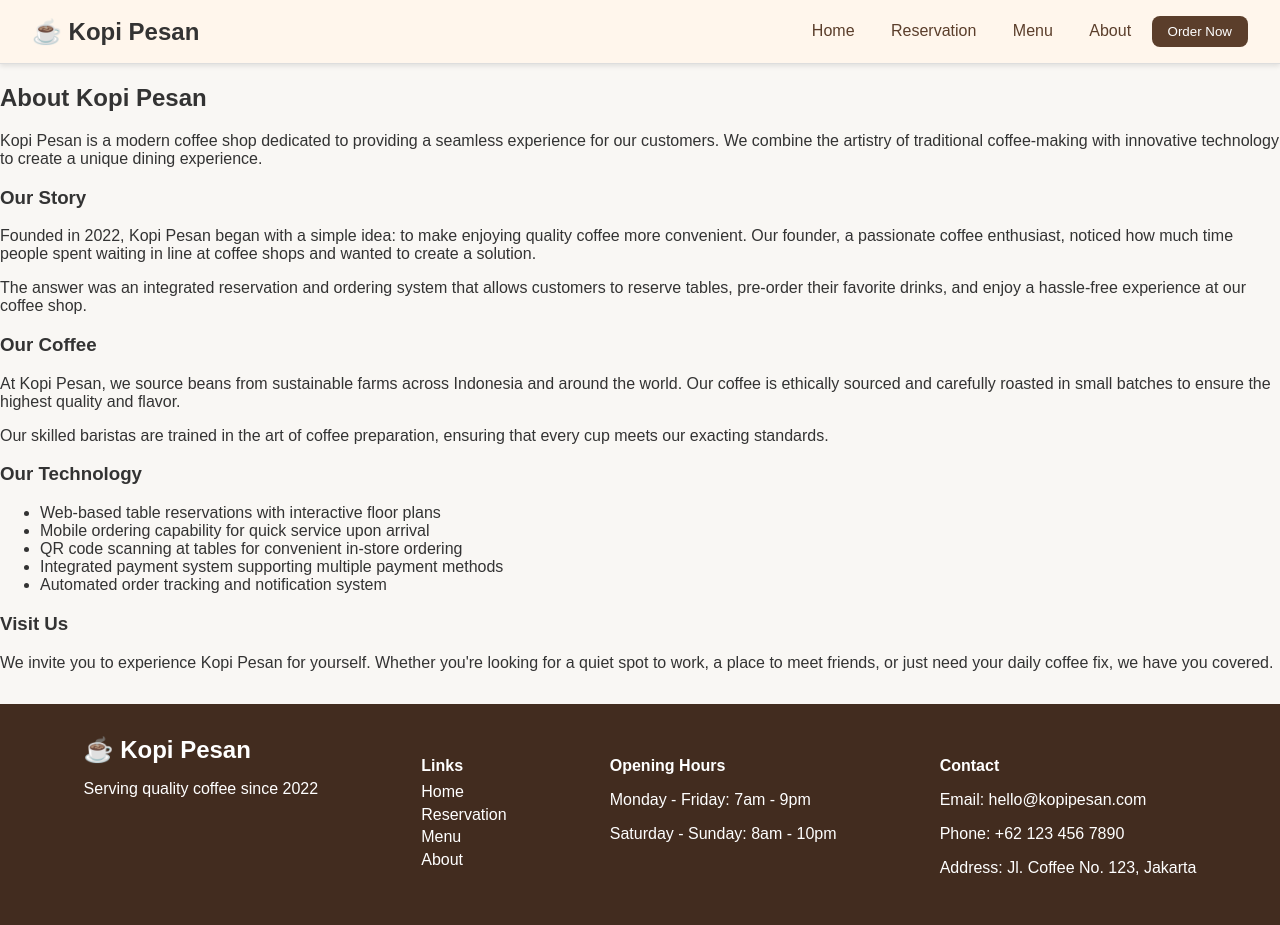
After one commit to AdityaVirgi/project-alley, a PHP site: page /about.php in a window 1280 px wide. The commit adds this page. Run offline with PHP 8.4, Linux system fonts and the light colour scheme.

Commit message:
Add about  page and update styles

```diff
--- /dev/null
+++ b/about.php
@@ -0,0 +1,97 @@
+<!DOCTYPE html>
+<html lang="en">
+<head>
+  <meta charset="UTF-8" />
+  <meta name="viewport" content="width=device-width, initial-scale=1.0" />
+  <title>Kopi Pesan - About</title>
+  <link rel="stylesheet" href="style.css" />
+</head>
+<body>
+<header>
+    <div class="logo">☕ Kopi Pesan</div>
+    <nav>
+      <a href="index.php">Home</a>
+      <a href="reservation.php">Reservation</a>
+      <a href="menu.php">Menu</a>
+      <a href="about.php">About</a>
+      <button class="order-now">Order Now</button>
+    </nav>
+  </header>
+
+  <main class="about-section">
+    <h2>About Kopi Pesan</h2>
+    <p class="intro">
+      Kopi Pesan is a modern coffee shop dedicated to providing a seamless experience for our customers. We combine the artistry of traditional coffee-making with innovative technology to create a unique dining experience.
+    </p>
+
+    <section>
+      <h3>Our Story</h3>
+      <p>
+        Founded in 2022, Kopi Pesan began with a simple idea: to make enjoying quality coffee more convenient.
+        Our founder, a passionate coffee enthusiast, noticed how much time people spent waiting in line at coffee
+        shops and wanted to create a solution.
+      </p>
+      <p>
+        The answer was an integrated reservation and ordering system that allows customers to reserve tables,
+        pre-order their favorite drinks, and enjoy a hassle-free experience at our coffee shop.
+      </p>
+    </section>
+
+    <section>
+      <h3>Our Coffee</h3>
+      <p>
+        At Kopi Pesan, we source beans from sustainable farms across Indonesia and around the world. Our coffee is
+        ethically sourced and carefully roasted in small batches to ensure the highest quality and flavor.
+      </p>
+      <p>
+        Our skilled baristas are trained in the art of coffee preparation, ensuring that every cup meets our exacting
+        standards.
+      </p>
+    </section>
+
+    <section>
+      <h3>Our Technology</h3>
+      <ul>
+        <li>Web-based table reservations with interactive floor plans</li>
+        <li>Mobile ordering capability for quick service upon arrival</li>
+        <li>QR code scanning at tables for convenient in-store ordering</li>
+        <li>Integrated payment system supporting multiple payment methods</li>
+        <li>Automated order tracking and notification system</li>
+      </ul>
+    </section>
+
+    <section>
+      <h3>Visit Us</h3>
+      <p>
+        We invite you to experience Kopi Pesan for yourself. Whether you're looking for a quiet spot to work, a place
+        to meet friends, or just need your daily coffee fix, we have you covered.
+      </p>
+    </section>
+  </main>
+
+  <footer>
+    <div class="footer-content">
+      <div class="logo">☕ Kopi Pesan</div>
+      <p>Serving quality coffee since 2022</p>
+    </div>
+    <div class="footer-links">
+      <h4>Links</h4>
+      <a href="index.php">Home</a>
+      <a href="reservation.php">Reservation</a>
+      <a href="menu.php">Menu</a>
+      <a href="#">About</a>
+    </div>
+    <div class="footer-hours">
+      <h4>Opening Hours</h4>
+      <p>Monday - Friday: 7am - 9pm</p>
+      <p>Saturday - Sunday: 8am - 10pm</p>
+    </div>
+    <div class="footer-contact">
+      <h4>Contact</h4>
+      <p>Email: hello@kopipesan.com</p>
+      <p>Phone: +62 123 456 7890</p>
+      <p>Address: Jl. Coffee No. 123, Jakarta</p>
+    </div>
+  </footer>
+</body>
+</html>
--- a/index.php
+++ b/index.php
@@ -10,10 +10,10 @@
 <header>
     <div class="logo">☕ Kopi Pesan</div>
     <nav>
-      <a href="index.php">Home</a>
+    <a href="index.php">Home</a>
       <a href="reservation.php">Reservation</a>
       <a href="menu.php">Menu</a>
-      <a href="#">About</a>
+      <a href="about.php">About</a>
       <button class="order-now">Order Now</button>
     </nav>
   </header>
@@ -51,7 +51,7 @@
   <footer>
     <div class="footer-content">
       <div class="logo">☕ Kopi Pesan</div>
-      <p>Serving quality coffee and great experiences since 2022.</p>
+      <p>Serving quality coffee since 2022</p>
     </div>
     <div class="footer-links">
       <h4>Links</h4>
--- a/menu.php
+++ b/menu.php
@@ -13,7 +13,7 @@
       <a href="index.php">Home</a>
       <a href="reservation.php">Reservation</a>
       <a href="menu.php">Menu</a>
-      <a href="#">About</a>
+      <a href="about.php">About</a>
       <button class="order-now">Order Now</button>
     </nav>
   </header>
@@ -67,7 +67,7 @@
   <footer>
     <div class="footer-content">
       <div class="logo">☕ Kopi Pesan</div>
-      <p>Serving quality coffee and great experiences since 2022.</p>
+      <p>Serving quality coffee since 2022</p>
     </div>
     <div class="footer-links">
       <h4>Links</h4>
--- a/reservation.php
+++ b/reservation.php
@@ -11,9 +11,9 @@
     <div class="logo">☕ Kopi Pesan</div>
     <nav>
       <a href="index.php">Home</a>
-      <a href="#">Reservation</a>
+      <a href="reservation.php">Reservation</a>
       <a href="menu.php">Menu</a>
-      <a href="#">About</a>
+      <a href="about.php">About</a>
       <button class="order-now">Order Now</button>
     </nav>
   </header>
@@ -60,7 +60,7 @@
 <footer>
     <div class="footer-content">
       <div class="logo">☕ Kopi Pesan</div>
-      <p>Serving quality coffee and great experiences since 2022.</p>
+      <p>Serving quality coffee since 2022</p>
     </div>
     <div class="footer-links">
       <h4>Links</h4>
--- a/style.css
+++ b/style.css
@@ -274,6 +274,7 @@ nav a {
   margin-top: 0.5rem;
 }
 
+
 footer {
   background-color: #422c1f;
   color: white;
```
